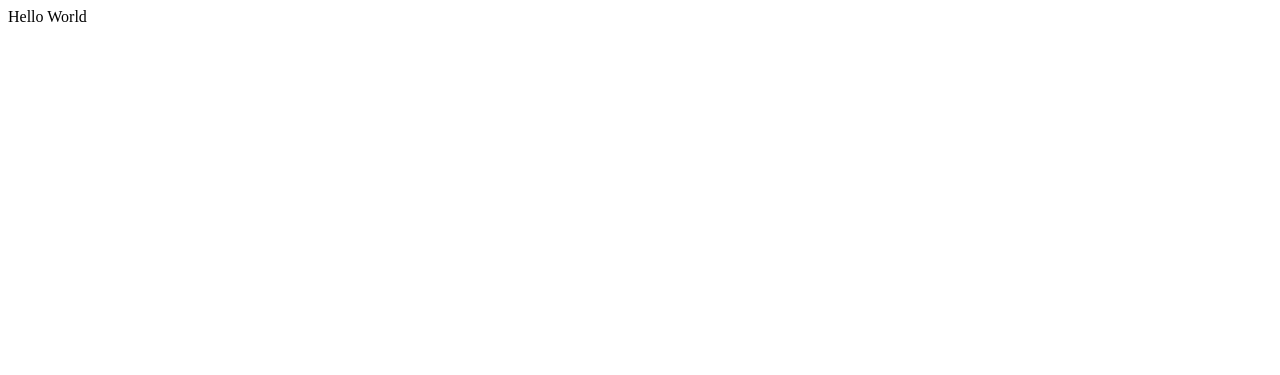
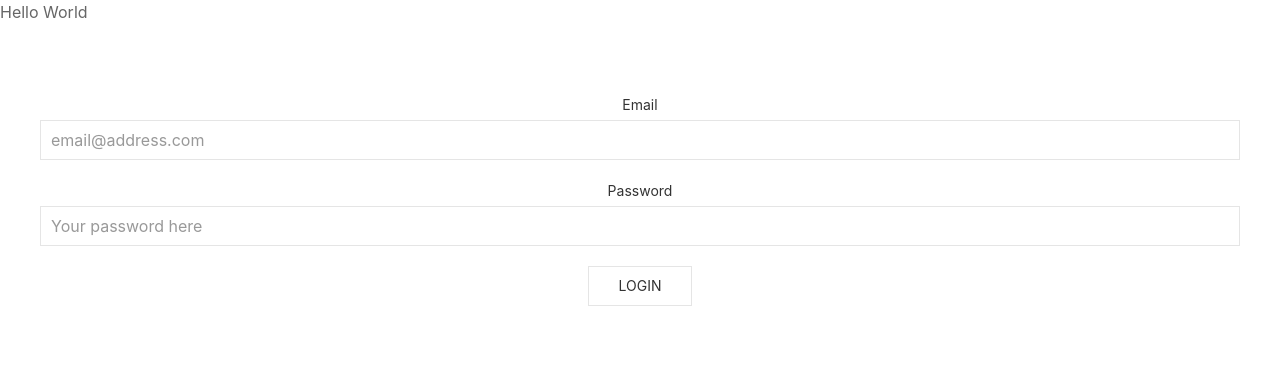
Before and after one commit to willrun/PHP-Login_System-Tut, a PHP site: page / in a window 1280 px wide. Before the commit the part shown is almost empty. Shown: the top 375 px of the page. Run offline with PHP 8.4, Linux system fonts and the light colour scheme; some libraries are stand-ins or nearby versions.

Commit message:
Added some css and login form

```diff
--- a/index.php
+++ b/index.php
@@ -1,3 +1,47 @@
 <?php
     echo "Hello World";
 ?>
+
+<!DOCTYPE html>
+<html lang="en">
+<head>
+    <meta charset="UTF-8">
+    <meta http-equiv="X-UA-Compatible" content="IE=edge">
+    <meta name="viewport" content="width=device-width, initial-scale=1.0">
+    <link rel="stylesheet" href="css/uikit.min.css" />
+    <title>PHP Login Page</title>
+</head>
+<body>
+
+    <div class="uk-section uk-container uk-text-center">
+        <div class="uk-grid uk-child-width-1-@3 uk-child-width-1-1" uk-grid>
+            <form class="uk-form-stacked">
+                <div class="uk-margin js-login">
+                    <label class="uk-form-label" for="form-stacked-text">Email</label>
+                    <div class="uk-form-controls">
+                        <input class="uk-input" id="form-stacked-text" type="email" required='required' placeholder="email@address.com">
+                    </div>
+                </div>
+
+                <div class="uk-margin">
+                    <label class="uk-form-label" for="form-stacked-select">Password</label>
+                    <div class="uk-form-controls">
+                        <input class="uk-input" id="form-stacked-text" type="password" required='required' placeholder="Your password here">
+                    </div>
+                </div>
+                <div class="uk-margin">
+                    <button class="uk-button uk-button-default" type="submit">LOGIN</button>
+                </div>
+            </form>
+        </div>
+    </div>
+
+
+    <script
+  src="https://code.jquery.com/jquery-3.2.1.min.js"
+  integrity="sha256-hwg4gsxgFZhOsEEamdOYGBf13FyQuiTwlAQgxVSNgt4="
+  crossorigin="anonymous"></script>
+    <script src="js/uikit.min.js"></script>
+    <script src="js/uikit-icons.min.js"></script>
+</body>
+</html>
```
